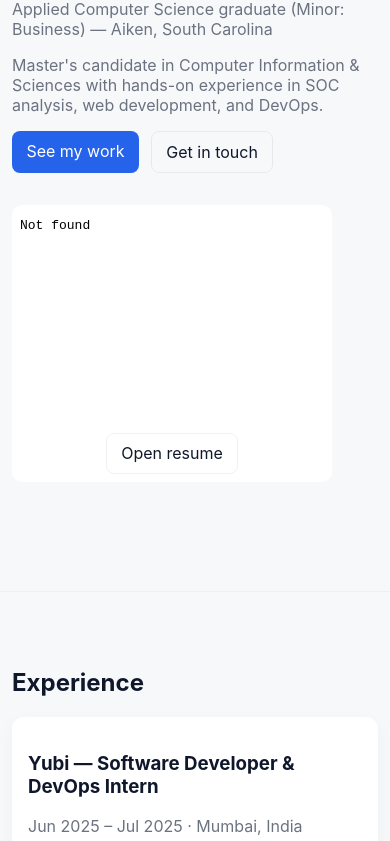
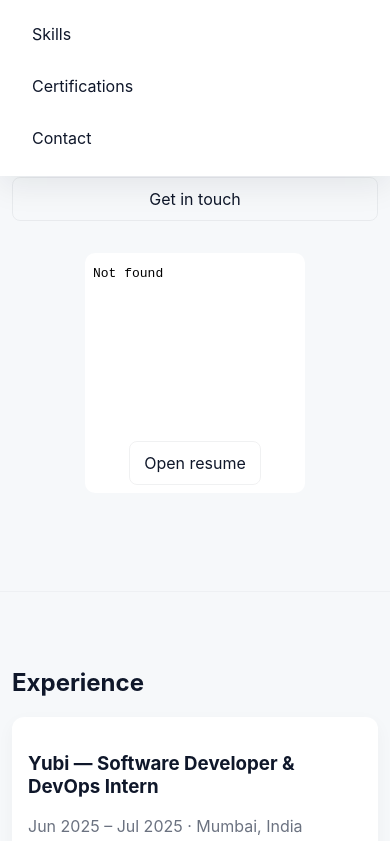
Before and after one commit to YashDasri/CSCI-614-YashDasri, a plain HTML site: page index.html in a window 390 px wide. Shown: the part 181-1022 px from the top of the page. Drawn offline with Linux system fonts and the light colour scheme.

Commit message:
mobile and tab compatible

```diff
--- a/assets/css/style.css
+++ b/assets/css/style.css
@@ -131,13 +131,53 @@ input[type="text"], input[type="email"], input[type="tel"], input[type="url"], i
 /* ==========================
   Responsive rules
   ========================== */
+/* Tablet: slightly smaller hero visual and spacing */
+@media (max-width: 1200px) and (min-width: 901px) {
+  .hero { grid-template-columns: 1fr 280px; gap: 1.25rem; }
+  .pdf-preview { max-width: 260px; }
+}
+
+/* Mobile: stack/layout adjustments for small screens */
 @media (max-width: 900px) {
+  /* Stack hero columns */
   .hero { grid-template-columns: 1fr; }
-  .site-nav { display: none; }
+
+  /* Mobile nav: hidden by default, shown by JS (display toggled) — when visible it should behave like an overlay */
+  .site-nav {
+    position: absolute;
+    top: var(--header-height);
+    left: 0;
+    right: 0;
+    background: var(--panel);
+    padding: 1rem;
+    box-shadow: 0 10px 30px rgba(15,23,42,0.08);
+    border-top: 1px solid rgba(15,23,42,0.04);
+  }
   .nav-toggle { display: inline-block; }
+
+  /* Touch-friendly nav links */
+  .site-nav .nav__list { flex-direction: column; gap: .5rem; }
+  .nav__link { display: block; padding: .75rem 1rem; font-size: 1rem; }
+
   .container { padding: 0 .75rem; }
   .section-nav { display: none; }
+
+  /* Make hero actions stack and be full-width on mobile */
+  .hero__actions { flex-direction: column; }
+  .hero__actions .btn { width: 100%; }
+
+  /* PDF preview smaller on mobile */
+  .pdf-preview { max-width: 220px; margin: 0 auto; }
+  .pdf-preview iframe { height: 180px; }
+
+  /* Forms: single column and larger controls for touch */
   .contact-form .form-grid { grid-template-columns: 1fr; }
+  input[type="text"], input[type="email"], textarea, select { font-size: 1rem; }
+  .form-actions { flex-direction: column; }
+  .form-actions .btn { width: 100%; }
+
+  /* Increase tap target size for buttons/links */
+  .nav__link, .btn { min-height: 44px; display: inline-flex; align-items: center; justify-content: center; }
 }
 
 
```
